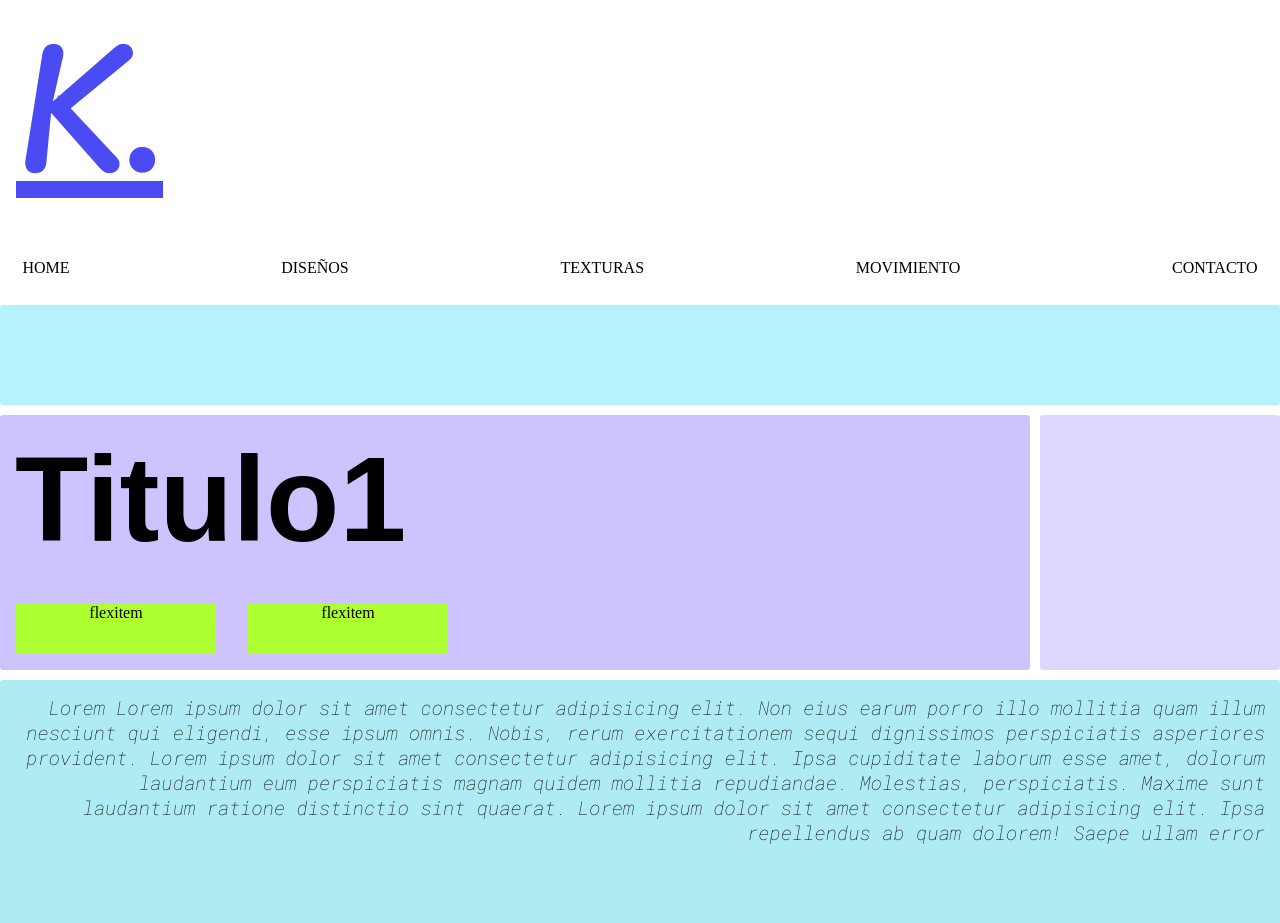
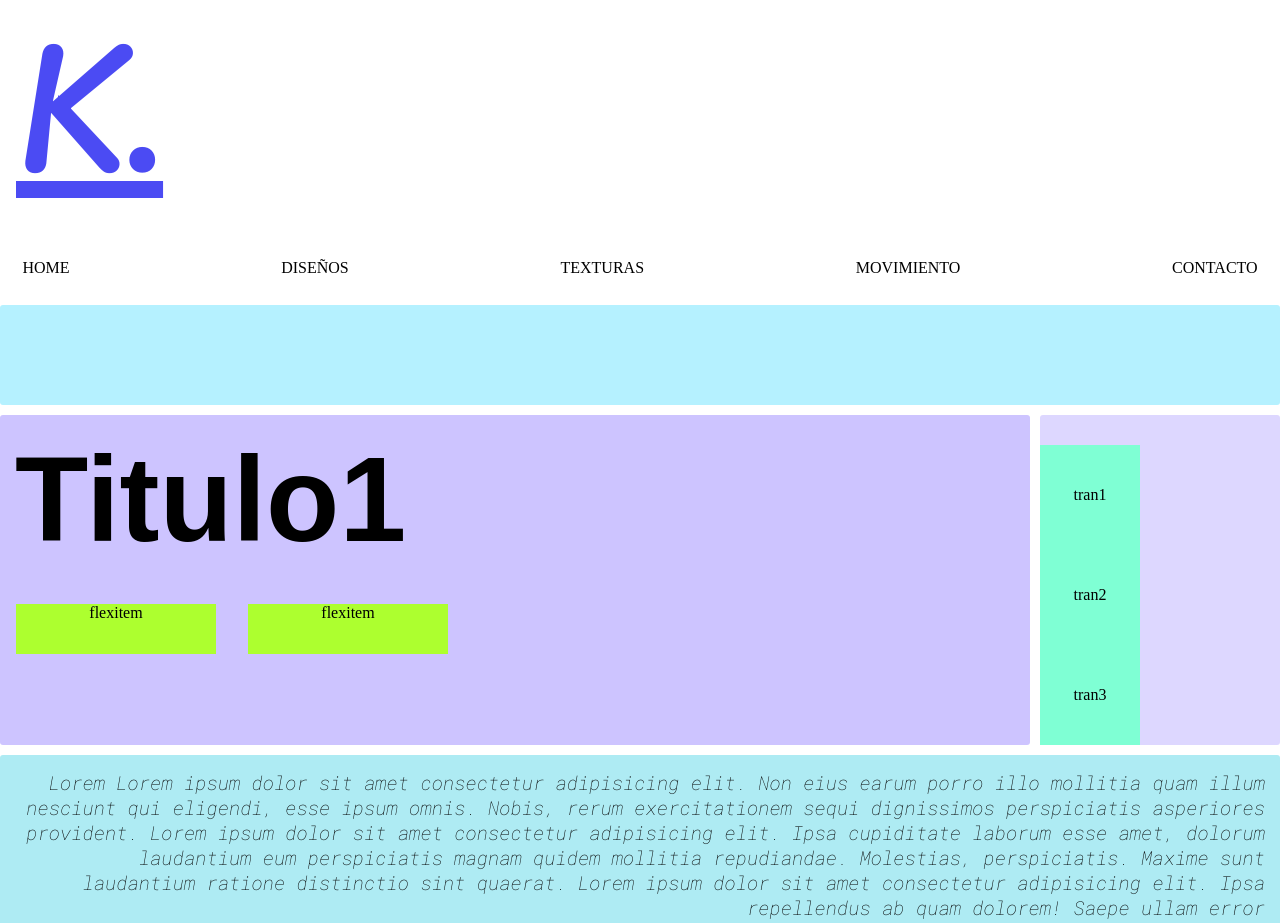
Before and after one commit to kathe64/proyecto, a plain HTML site: page index.html in a window 1280 px wide. Shown: the top 923 px of the page. Drawn offline with nearby package versions, Linux system fonts and the light colour scheme; a web font is replaced by a local one.

Commit message:
agregué tran

```diff
--- a/css/ks.css
+++ b/css/ks.css
@@ -135,8 +135,57 @@
     .caja2{
         background-color: rgb(221, 215, 255);
         grid-area: caja2;
+     }
+
+
+    .tran1{
+        width: 100px;
+        height: 100px;
+        background-color: aquamarine;
+        transition: all 2s ease;
+        align-content: center;
+        margin-top: 30px;
     }
 
+    .tran1:hover{
+         background-color: rgb(181, 241, 255);
+         height: 100px;
+
+         transform: scale(1.1, 1.1);
+         border-radius: 50%;
+        }
+
+        .tran2{
+            width: 100px;
+            height: 100px;
+            background-color: aquamarine;
+            transition: all 2s ease;
+            align-content: center;
+        }
+
+        .tran2:hover{
+             background-color: rgb(181, 241, 255);
+             height: 100px;
+
+             transform: scale(1.1, 1.1);
+             border-radius: 50%;
+            }
+
+        .tran3{
+                width: 100px;
+                height: 100px;
+                background-color: aquamarine;
+                transition: all 2s ease;
+                align-content: center;
+            }
+
+            .tran3:hover{
+                 background-color: rgb(181, 241, 255);
+                 height: 100px;
+
+                 transform: scale(1.1, 1.1);
+                 border-radius: 50%;
+                }
 
     .cajaz{
         background-color: rgb(174, 235, 243);
--- a/index.html
+++ b/index.html
@@ -76,7 +76,11 @@
     </div>
     </div>
 
-    <div class="contenedorhijo caja2"></div>
+    <div class="contenedorhijo caja2">
+     <div class="tran1">tran1</div>
+     <div class="tran2">tran2</div>
+     <div class="tran3">tran3</div>
+     </div>
 
     <div class="contenedorhijo cajaz">
         <article class="articulo2">Lorem Lorem ipsum dolor sit amet consectetur adipisicing elit. Non eius earum porro illo mollitia quam illum nesciunt qui eligendi, esse ipsum omnis. Nobis, rerum exercitationem sequi dignissimos perspiciatis asperiores provident. Lorem ipsum dolor sit amet consectetur adipisicing elit. Ipsa cupiditate laborum esse amet, dolorum laudantium eum perspiciatis magnam quidem mollitia repudiandae. Molestias, perspiciatis. Maxime sunt laudantium ratione distinctio sint quaerat. Lorem ipsum dolor sit amet consectetur adipisicing elit. Ipsa repellendus ab quam dolorem! Saepe ullam error
```
